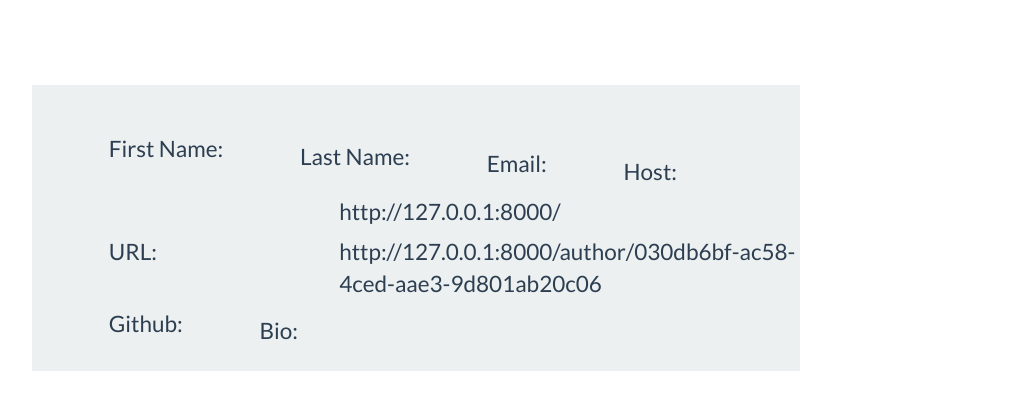
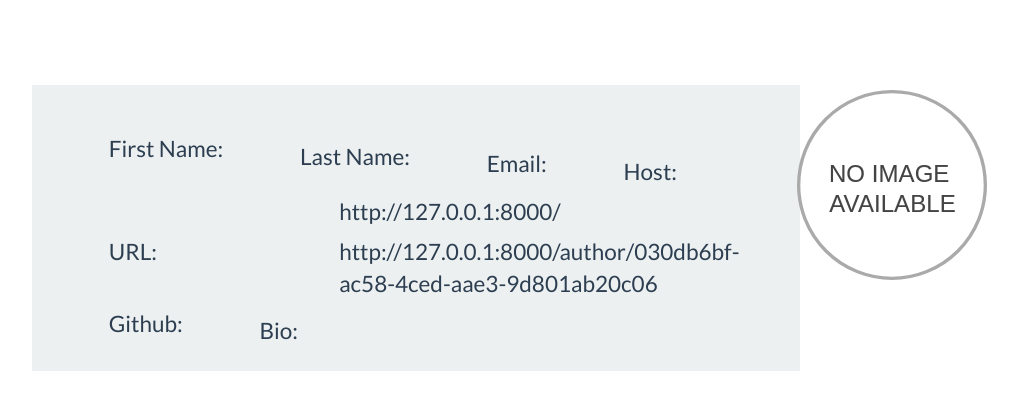
Before and after one commit to peijen/cmput404-project, a Django app: page /author/030db6bf-ac58-4ced-aae3-9d801ab20c06/ in a window 1280 px wide. Shown: the part 60-470 px from the top of the page, without its empty margins (224-1242 px from the left). Run offline with Django 3.2, Linux system fonts and the light colour scheme; a user stored in the database is signed in; data comes from the database, SQL or seed files in the repository; data that the repository does not hold is empty; some libraries are stand-ins or nearby versions.

Commit message:
added some random profile picture image holder

```diff
--- a/cmput404/static/css/author.css
+++ b/cmput404/static/css/author.css
@@ -23,3 +23,9 @@
 #jumbobody {
 	margin: 0 20% 0 20%;
 }
+
+#ppic {
+	float: right;
+	max-width: 200px;
+	margin: 0 5% 0 0;
+}
--- a/templates/author.html
+++ b/templates/author.html
@@ -10,6 +10,7 @@
 </div>
 </div>
 <div class="entry">
+  <img src="/static/images/No_image_available.svg" alt="img" id="ppic"> <!--hardcoded image for now-->
 </div>
 <div class = "jumbotron" id="jumbobody">
 </div>
```
Also changed, not shown: cmput404/static/images/No_image_available.svg (added).
